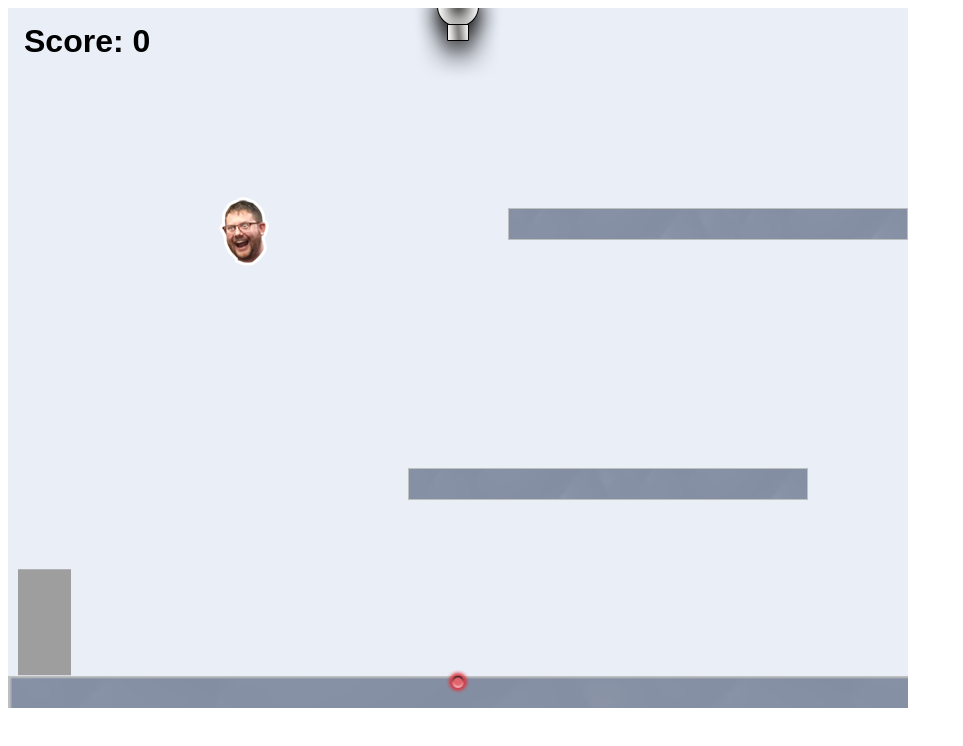
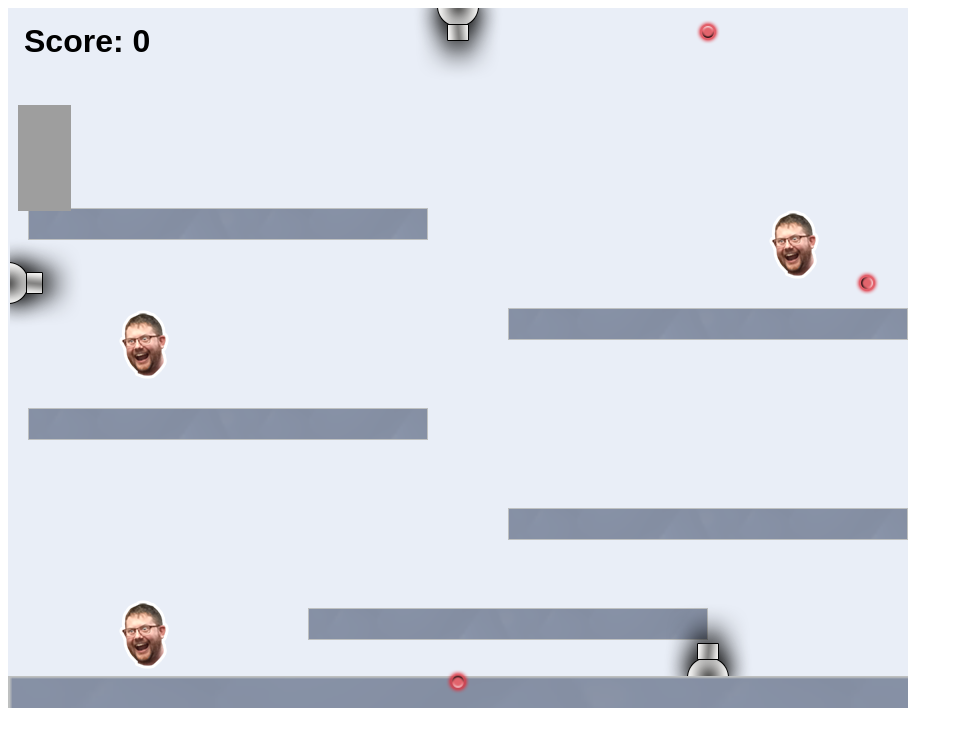
Before and after one commit to NicholasPhJordan/NicholasPhJordan.github.io, a website: page projects/platformer/index.html in a window 1280 px wide. Shown: the whole page, without its empty margins (0-963 px from the left). Drawn offline with Linux system fonts and the light colour scheme; animation ran at ten frames a second.

```diff
--- a/projects/platformer/js/init/cannon.js
+++ b/projects/platformer/js/init/cannon.js
@@ -21,6 +21,8 @@
 
         // example:
         cannon.create.onTop(450);
+        cannon.create.onBottom(700);
+        cannon.create.onLeft(275);
 
 
 
--- a/projects/platformer/js/init/collectable.js
+++ b/projects/platformer/js/init/collectable.js
@@ -35,7 +35,9 @@
         // ALL YOUR CODE GOES BELOW HERE ///////////////////////////////////////
 
         // example:
-        collectable.create(type.steve, 200, 170, 6, 0.7);
+        collectable.create(type.steve, 100, 300, 0, 0);
+        collectable.create(type.steve, 100, 590, 0, 0);
+        collectable.create(type.steve, 750, 200, 0, 0);
 
 
 
--- a/projects/platformer/js/init/platform.js
+++ b/projects/platformer/js/init/platform.js
@@ -35,8 +35,11 @@
         platform.create(0, game.world.height - 32, 3, 2);
 
         // example:
-        platform.create(400, 460);
-        platform.create(500, 200);
+        platform.create(20,200);
+        platform.create(500,300);
+        platform.create(20,400);
+        platform.create(500, 500);
+        platform.create(300, 600);
 
 
 
```
Also changed, not shown: portfolio.html (+2 -1 lines).
